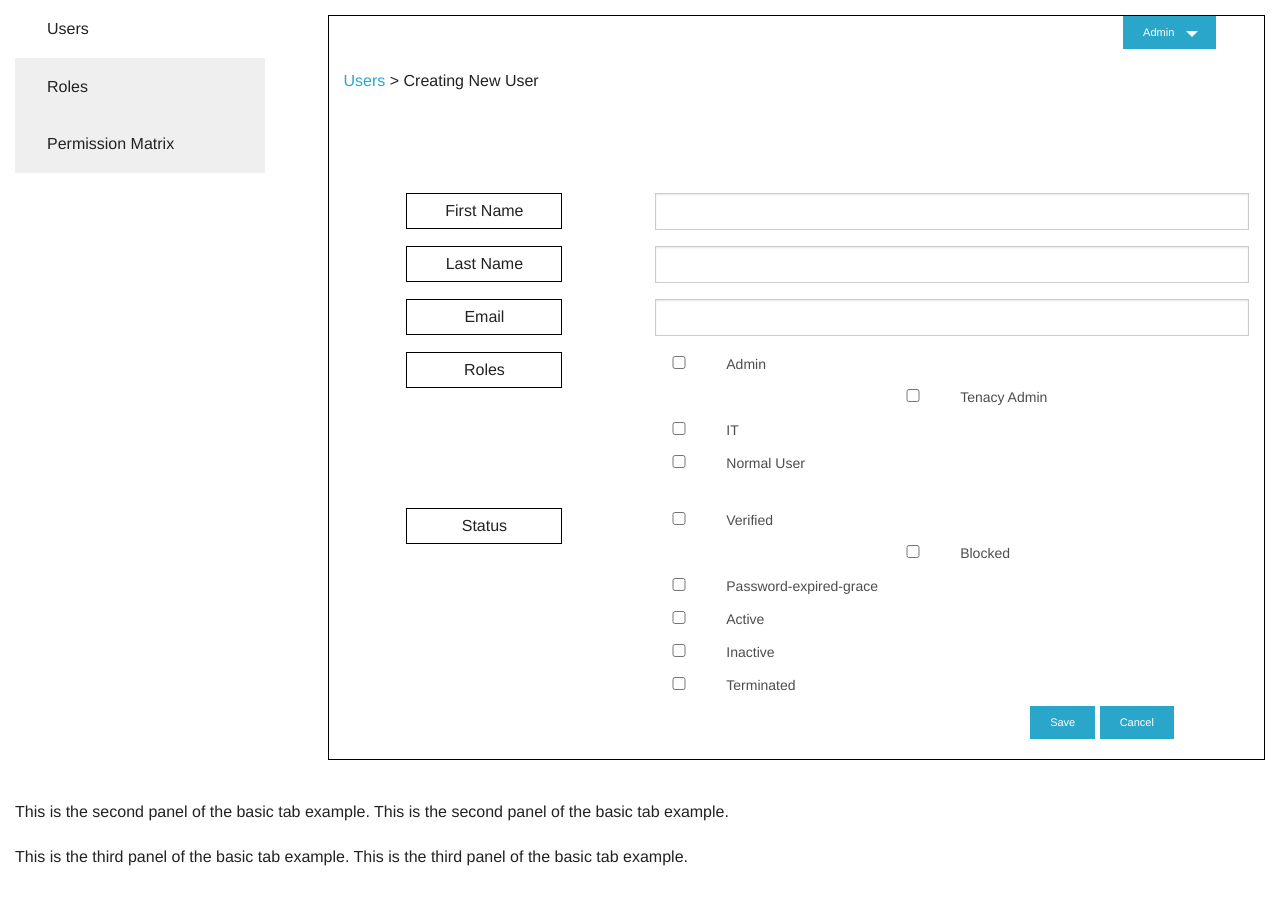
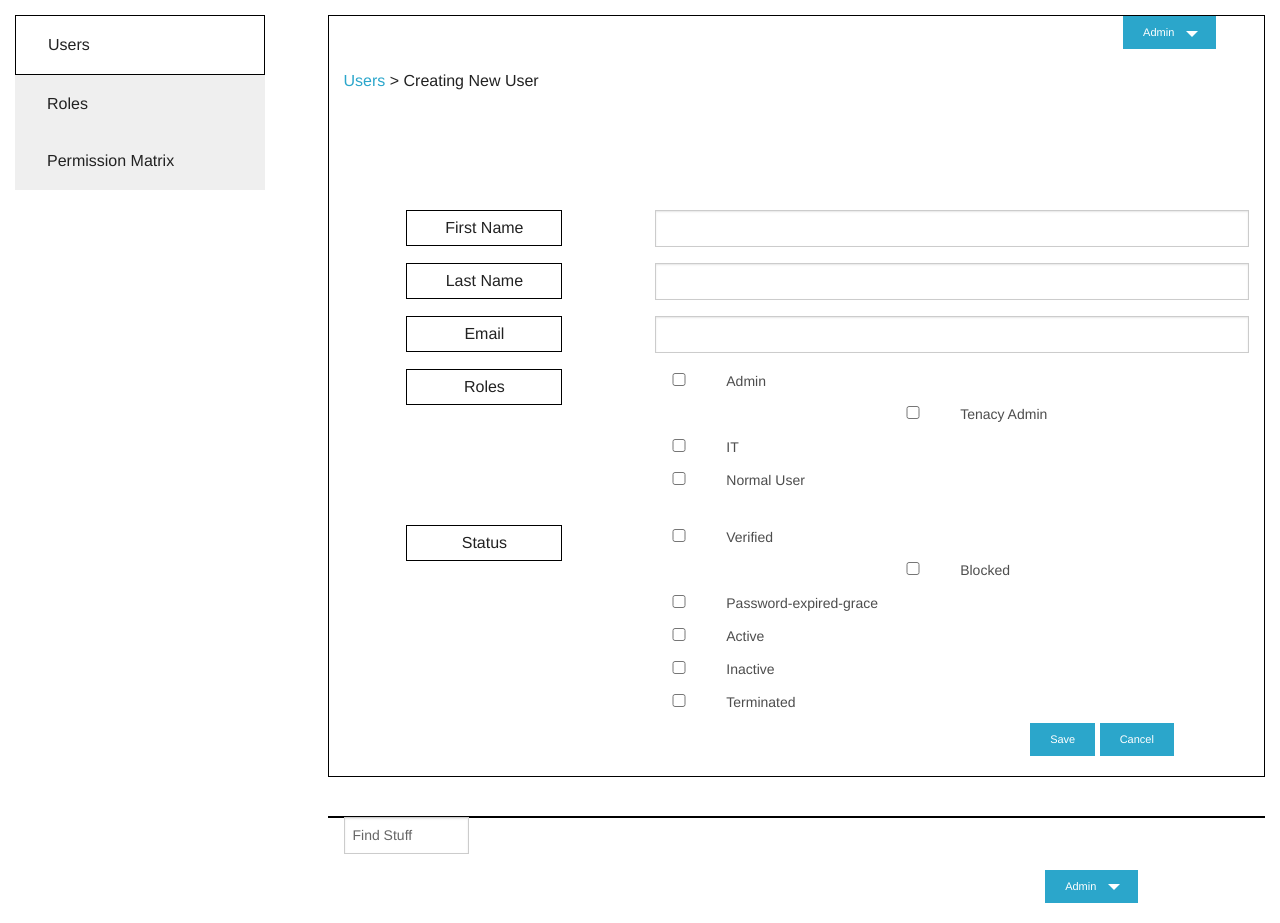
Before and after one commit to xelagfx1/city-z, a plain HTML site: page index.html in a window 1280 px wide. Shown: the top 923 px of the page. Before the commit the page ends 890 px from the top, so only its background shows below. Drawn offline with Linux system fonts and the light colour scheme.

Commit message:
fixed tabs

```diff
--- a/index.html
+++ b/index.html
@@ -10,8 +10,8 @@
   <body>
 
   <div class="medium-12 columns">
-      <ul class="tabs vertical" data-tab>
-        <li class="tab-title active"><a href="#panel11">Users</a></li>
+      <ul class="tabs vertical" style="margin-top: 15px;" data-tab>
+        <li class="tab-title active" style="border: 1px solid black;"><a href="#panel11">Users</a></li>
         <li class="tab-title"><a href="#panel21">Roles</a></li>
         <li class="tab-title"><a href="#panel31">Permission Matrix</a></li>
       </ul>
@@ -85,10 +85,26 @@
 </div>
       </div>
       <div class="content" id="panel21">
-        <p>This is the second panel of the basic tab example. This is the second panel of the basic tab example.</p>
+        <div class="wrapper medium-9 medium-offset-3" style="border: 1px solid black;">
+
+          <div class="medium-2 columns">
+            <input type="text" placeholder="Find Stuff">
+          </div>
+          <div class="medium-2 columns">
+            <i class="fi-magnifying-glass"></i>
+          </div>
+
+          <div class="medium-3 medium-offset-10 columns">
+              <button href="#" data-dropdown="drop1" aria-controls="drop1" aria-expanded="false" class="button dropdown tiny">Admin</button>
+              <ul id="drop1" data-dropdown-content class="f-dropdown" aria-hidden="true">
+                <li><a href="#">This is a link</a></li>
+                <li><a href="#">This is another</a></li>
+                <li><a href="#">Yet another</a></li>
+              </ul>
+          </div>
+        </div>
       </div>
       <div class="content" id="panel31">
-        <p>This is the third panel of the basic tab example. This is the third panel of the basic tab example.</p>
       </div>
     </div>
     </div>
```
